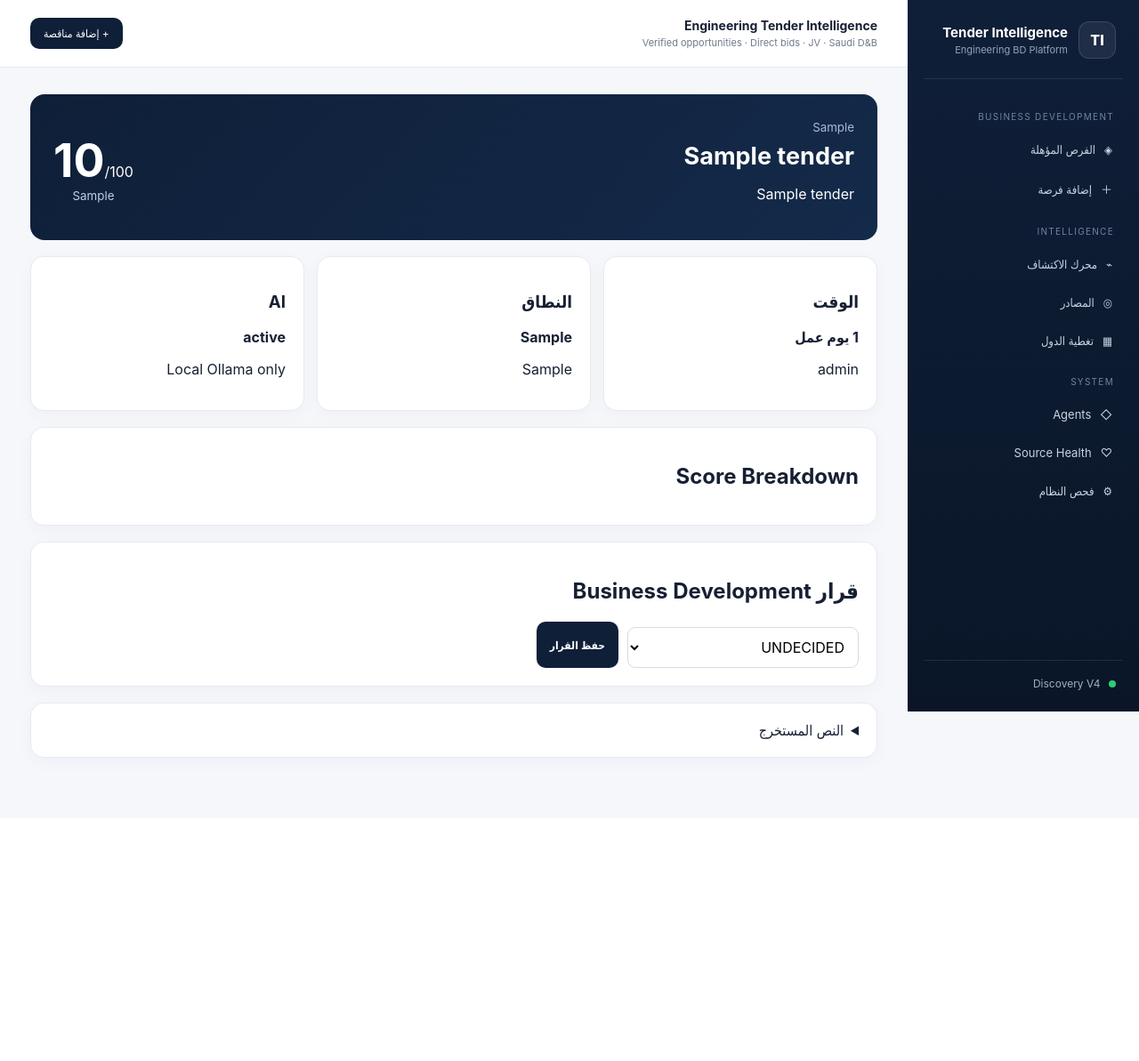
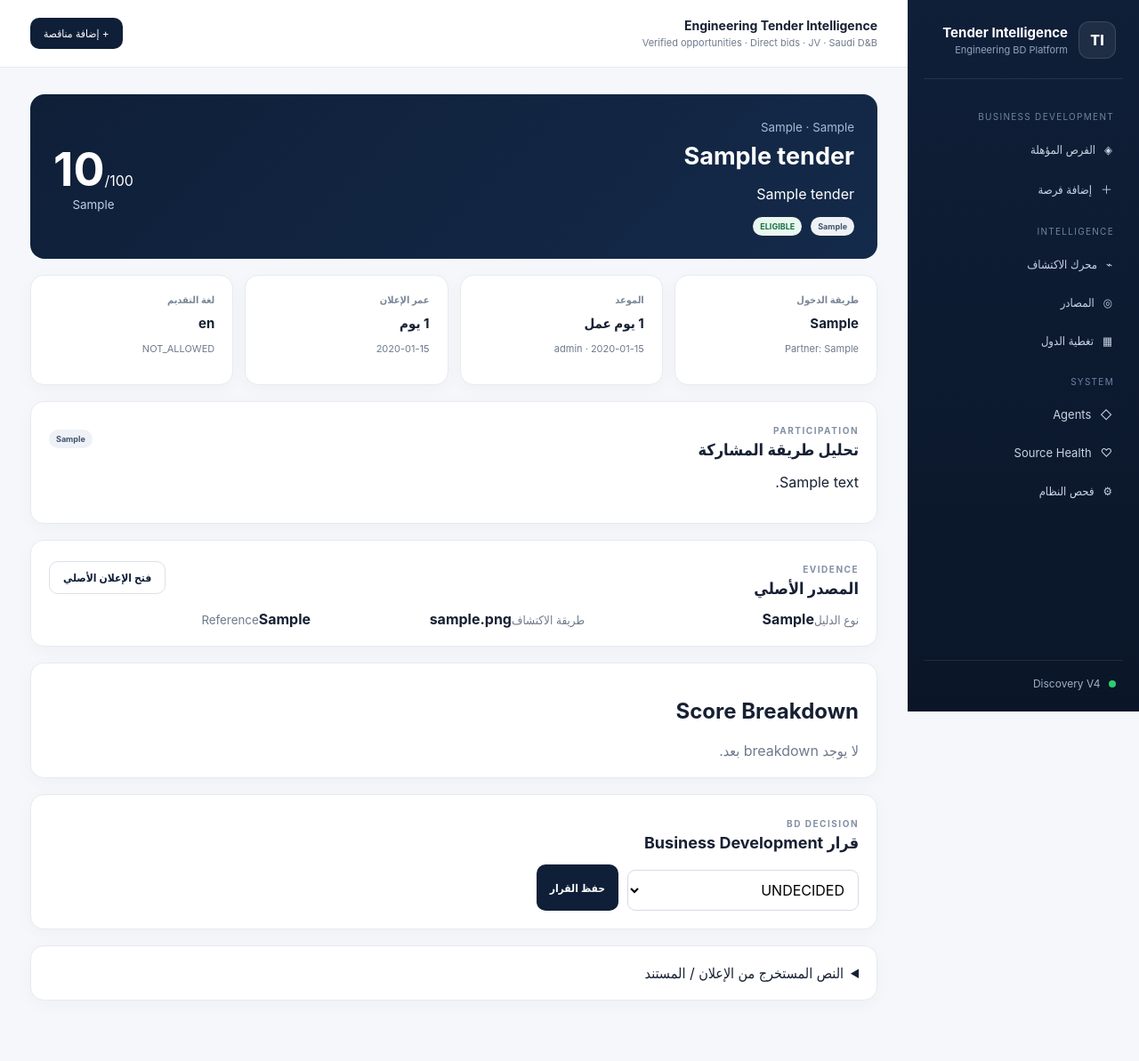
Before and after one commit to elsamman78-tech/Tender_intelligence, a FastAPI app: page /tenders/1 in a window 1280 px wide. Shown: the whole page at 89% size. Before the commit the page ends 860 px from the top, so only its background shows below. Run offline with FastAPI, Linux system fonts and the light colour scheme; tables that the repository leaves empty hold one stand-in row (values such as "Sample post").

Commit message:
ui: show bid route, eligibility and evidence on tender detail

```diff
--- a/app/templates/detail.html
+++ b/app/templates/detail.html
@@ -1,8 +1,25 @@
 {% extends 'base.html' %}{% block content %}
-<section class="hero"><div><small>{{t.project_country or 'Country unknown'}}</small><h1>{{t.title}}</h1><p>{{t.client_name or ''}}</p></div><div class="bigscore"><b>{{'%.0f'|format(t.overall_score or 0)}}</b><span>/100</span><small>{{t.recommendation}}</small></div></section>
-<div class="grid3"><section class="card"><h3>الوقت</h3><b>{{t.business_days_remaining if t.business_days_remaining is not none else '—'}} يوم عمل</b><p>{{t.urgency_level}}</p></section><section class="card"><h3>النطاق</h3><b>{{t.scope_classification or 'UNKNOWN'}}</b><p>{{t.hard_reject_reason or 'No hard reject'}}</p></section><section class="card"><h3>AI</h3><b>{{t.ai_status}}</b><p>Local Ollama only</p></section></div>
-<section class="card"><h2>Score Breakdown</h2>{% if t.score_json %}<div class="breakdown">{% for k,v in t.score_json.components.items() %}<div><span>{{k}}</span><b>{{v}}</b></div>{% endfor %}</div>{% endif %}</section>
+<section class="hero">
+  <div><small>{{t.project_country or 'Country unknown'}} · {{t.source_evidence_type or 'WEB'}}</small><h1>{{t.title}}</h1><p>{{t.client_name or 'الجهة غير مستخرجة بعد'}}</p><div class="head-actions"><span class="route route-{{(t.bid_route or 'DIRECT')|lower|replace('_','-')}}">{{t.bid_route or 'DIRECT'}}</span><span class="status-pill {% if t.eligibility_status in ['ELIGIBLE','ELIGIBLE_LOCAL','ELIGIBLE_VIA_JV','ELIGIBLE_WITH_PARTNER'] %}good{% elif t.eligibility_status=='ELIGIBILITY_TO_VERIFY' %}review{% endif %}">{{t.eligibility_status}}</span></div></div>
+  <div class="bigscore"><b>{{'%.0f'|format(t.overall_score or 0)}}</b><span>/100</span><small>{{t.recommendation or '—'}}</small></div>
+</section>
+
+<div class="detail-meta">
+  <section class="card"><h3>طريقة الدخول</h3><b>{{t.bid_route or 'DIRECT'}}</b><p>Partner: {{t.partner_requirement or 'NONE'}}</p></section>
+  <section class="card"><h3>الموعد</h3><b>{{t.business_days_remaining if t.business_days_remaining is not none else '—'}} يوم عمل</b><p>{{t.submission_deadline or 'Deadline يحتاج تحقق'}} · {{t.urgency_level}}</p></section>
+  <section class="card"><h3>عمر الإعلان</h3><b>{{t.publication_age_days if t.publication_age_days is not none else '—'}} يوم</b><p>{{t.publication_date or 'Publication date يحتاج تحقق'}}</p></section>
+  <section class="card"><h3>لغة التقديم</h3><b>{{t.submission_language or 'UNKNOWN'}}</b><p>{{t.language_status or 'UNKNOWN'}}</p></section>
+</div>
+
+<section class="card"><div class="section-head"><div><span class="eyebrow">PARTICIPATION</span><h2>تحليل طريقة المشاركة</h2></div><span class="status-pill">{{t.scope_classification or 'UNKNOWN'}}</span></div><p>{{t.participation_notes or 'لم يتم استخراج قيود مشاركة إضافية.'}}</p></section>
+
+<section class="card"><div class="section-head"><div><span class="eyebrow">EVIDENCE</span><h2>المصدر الأصلي</h2></div>{% if t.source_url %}<a class="button secondary" href="{{t.source_url}}" target="_blank">فتح الإعلان الأصلي</a>{% endif %}</div><div class="grid3"><div><small>نوع الدليل</small><b>{{t.source_evidence_type or 'WEB'}}</b></div><div><small>طريقة الاكتشاف</small><b>{{t.discovery_method or 'MANUAL'}}</b></div><div><small>Reference</small><b>{{t.external_reference or '—'}}</b></div></div></section>
+
+<section class="card"><h2>Score Breakdown</h2>{% if t.score_json %}<div class="breakdown">{% for k,v in t.score_json.components.items() %}<div><span>{{k}}</span><b>{{v}}</b></div>{% endfor %}</div>{% else %}<span class="muted">لا يوجد breakdown بعد.</span>{% endif %}</section>
+
 {% if t.analysis_json %}<section class="card"><h2>Local AI Analysis</h2><pre>{{t.analysis_json | tojson(indent=2)}}</pre></section>{% endif %}
-<section class="card"><h2>قرار Business Development</h2><form method="post" action="/tenders/{{t.id}}/decision" class="inline"><select name="decision"><option>UNDECIDED</option><option>BID</option><option>NO_BID</option><option>HOLD</option></select><button>حفظ القرار</button></form></section>
-{% if t.raw_text %}<details class="card"><summary>النص المستخرج</summary><pre class="raw">{{t.raw_text[:30000]}}</pre></details>{% endif %}
+
+<section class="card"><div class="section-head"><div><span class="eyebrow">BD DECISION</span><h2>قرار Business Development</h2></div></div><form method="post" action="/tenders/{{t.id}}/decision" class="inline"><select name="decision"><option {% if t.bd_decision=='UNDECIDED' %}selected{% endif %}>UNDECIDED</option><option {% if t.bd_decision=='BID' %}selected{% endif %}>BID</option><option {% if t.bd_decision=='NO_BID' %}selected{% endif %}>NO_BID</option><option {% if t.bd_decision=='HOLD' %}selected{% endif %}>HOLD</option></select><button>حفظ القرار</button></form></section>
+
+{% if t.raw_text %}<details class="card"><summary>النص المستخرج من الإعلان / المستند</summary><pre class="raw">{{t.raw_text[:30000]}}</pre></details>{% endif %}
 {% endblock %}
```
